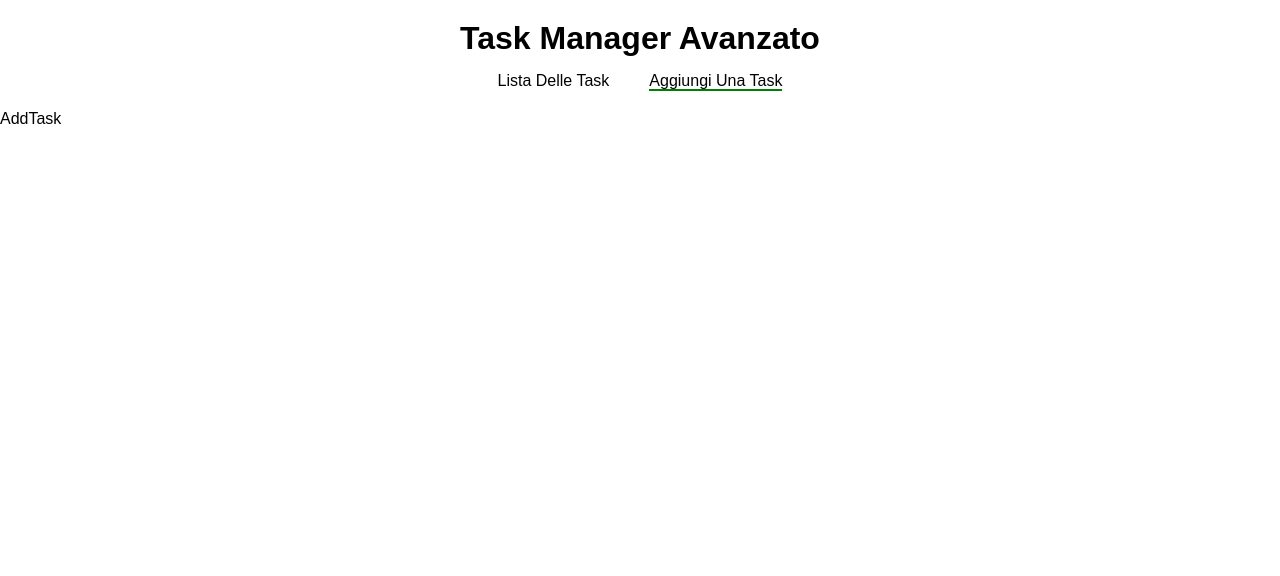
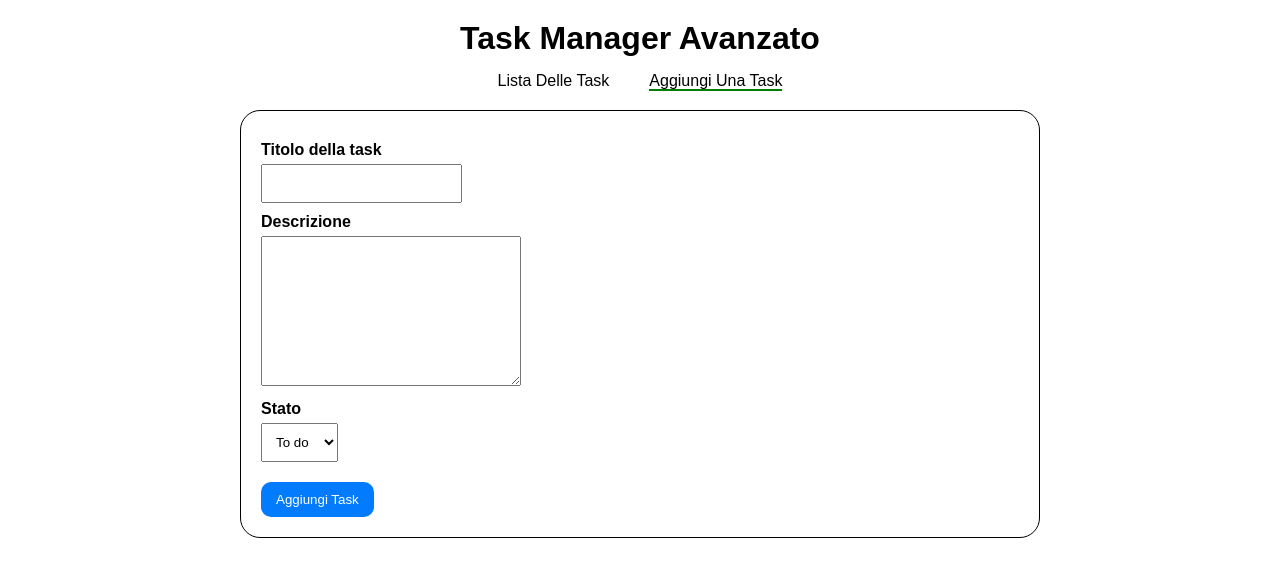
Before and after one commit to nicolaparutto/ex-react-task-manager, a React (Vite) app: page /add-task in a window 1280 px wide. Shown: the top 576 px of the page. Built offline with nearby package versions, Linux system fonts and the light colour scheme; no server answers; the HTML template or start-up script is replaced by a standard one; a web font is replaced by a local one.

Commit message:
feat: milestone 5 completed

```diff
--- a/src/index.css
+++ b/src/index.css
@@ -103,3 +103,64 @@ header {
     }
   }
 }
+
+form {
+  border: 1px solid #000;
+  border-radius: 20px;
+  padding: 20px;
+  margin: 0 200px;
+
+  label {
+    display: block;
+
+    span {
+      display: block;
+      margin-bottom: 5px;
+      font-weight: bold;
+      margin-top: 10px;
+    }
+
+    input {
+      padding: 10px;
+      max-width: 300px;
+    }
+
+    textarea {
+      width: 260px;
+      height: 150px;
+    }
+
+    select {
+      padding: 10px;
+      margin-bottom: 20px;
+    }
+  }
+
+  .error-message {
+    font-size: 0.9rem;
+    color: red;
+  }
+
+  .confirm-message {
+    font-size: 0.9rem;
+    color: green;
+    margin-left: 10px;
+  }
+
+  div {
+    display: flex;
+    align-items: center;
+  }
+
+  button {
+    padding: 10px 15px;
+    border: none;
+    border-radius: 10px;
+    background-color: #037BFF;
+    color: #fff;
+
+    &:hover {
+      background-color: #0051a8;
+    }
+  }
+}
--- a/src/pages/AddTask.jsx
+++ b/src/pages/AddTask.jsx
@@ -1,6 +1,66 @@
+import { useState, useRef } from "react"
+const symbols = "!@#$%^&*()-_=+[]{}|;:'\",.<>?/`~";
+
 function AddTask() {
+
+	const [taskTitle, setTaskTitle] = useState("");
+	const descriptionRef = useRef();
+	const statusRef = useRef();
+	const [errMessage, setErrMessage] = useState(null);
+	const [confirmMessage, setConfirmMessage] = useState(null);
+
+	function handleSubmit(e) {
+		e.preventDefault();
+		// Validazioni titolo:
+		const symbolsInTitle = symbols.split("").some((symbol) => {
+			return taskTitle.includes(symbol)
+		})
+		if (taskTitle.trim() === "" || symbolsInTitle) {
+			setErrMessage(`Il titolo della task non è valido, è obbligatorio inserire un titolo, e non può contenere simboli speciali come: ${symbols}`);
+			console.log(errMessage)
+			return;
+		} else {
+			// Costruzione dell'oggetto newTask
+			const newTask = {
+				title: taskTitle,
+				description: descriptionRef.current.value,
+				status: statusRef.current.value
+			}
+			console.log(newTask)
+			setConfirmMessage("Task aggiunta!")
+		}
+	}
+
 	return (
-		<div>AddTask</div>
+		<section className="container">
+			<form action="#" onSubmit={handleSubmit}>
+				<label>
+					<span>Titolo della task</span>
+					<input type="text" name="name" value={taskTitle} onChange={(e) => setTaskTitle(e.target.value)} />
+				</label>
+				{errMessage && (
+					<p className="error-message">{errMessage}</p>
+				)}
+				<label>
+					<span>Descrizione</span>
+					<textarea ref={descriptionRef}></textarea>
+				</label>
+				<label>
+					<span>Stato</span>
+					<select ref={statusRef}>
+						<option value="To do">To do</option>
+						<option value="Doing">Doing</option>
+						<option value="Done">Done</option>
+					</select>
+				</label>
+				<div>
+					<button type="submit" >Aggiungi Task</button>
+					{confirmMessage && (
+						<p className="confirm-message">{confirmMessage}</p>
+					)}
+				</div>
+			</form>
+		</section>
 	)
 }
 
```
